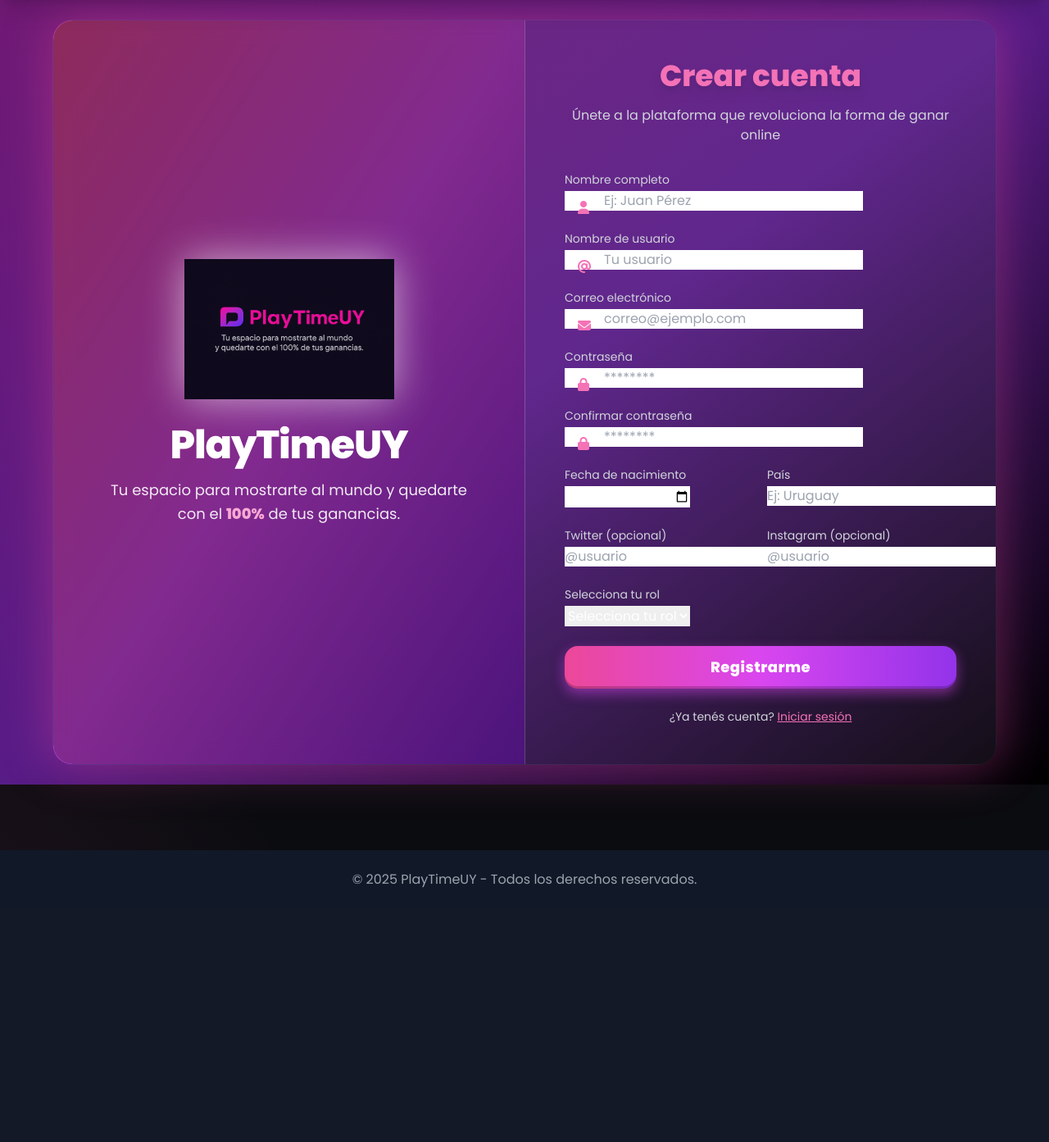
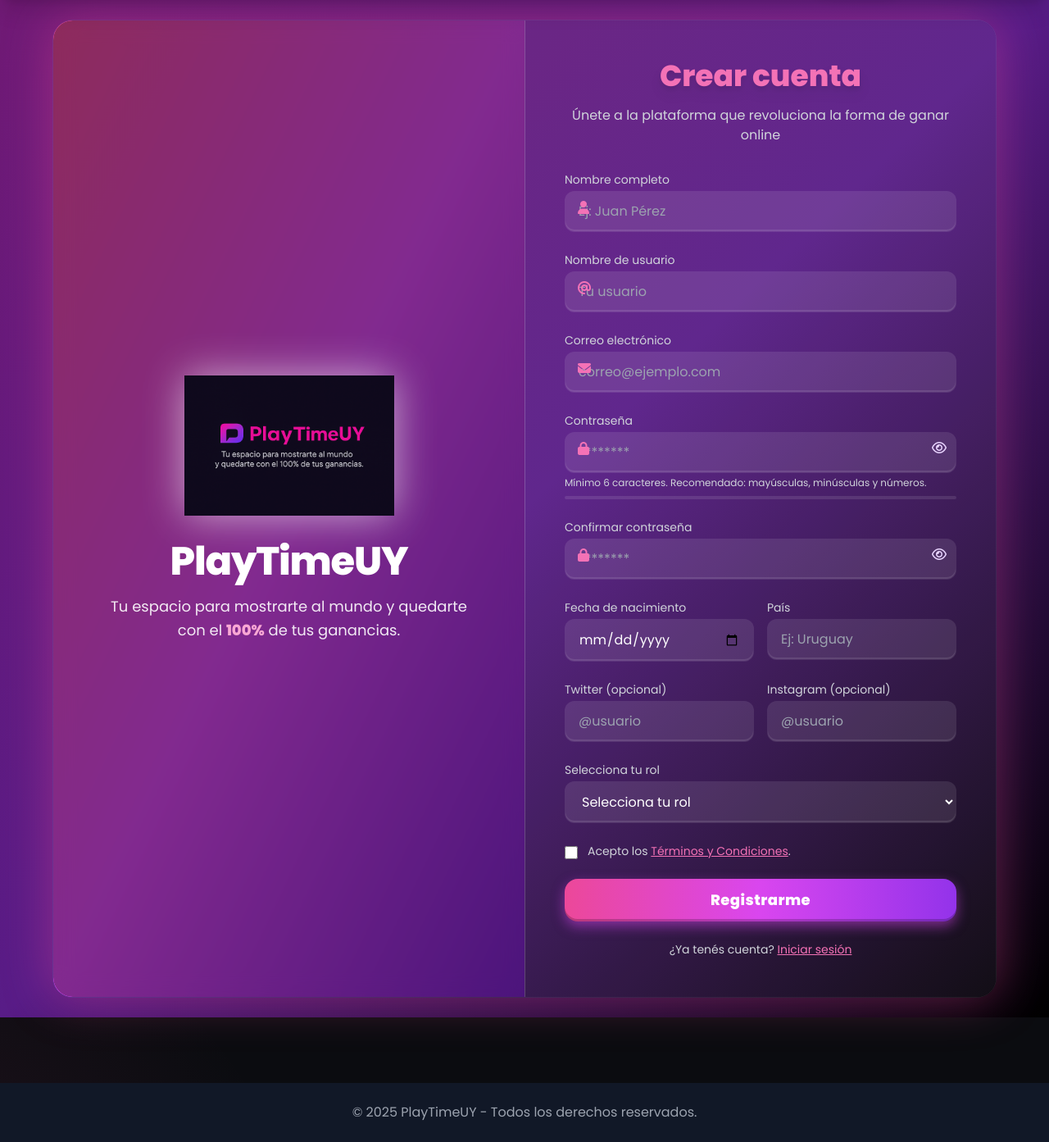
Before and after one commit to playtimegaby23-dev/playtimeuy, a Flask app: page /register in a window 1280 px wide. Shown: the part 57-1450 px from the top of the page at 82% size. Before the commit the page ends 1140 px from the top, so only its background shows below. Run offline with Flask 3, Linux system fonts and the light colour scheme; some libraries are stand-ins or nearby versions.

Commit message:
Actualización completa del proyecto

```diff
--- a/app/main/routes.py
+++ b/app/main/routes.py
@@ -1,12 +1,17 @@
+"""
+Rutas principales de la aplicación con autenticación:
+- Firebase Admin + Pyrebase (Auth & Firestore)
+- Fallback local con JSON
+- Login/email-password y Google Sign-In
+- Dashboard y perfil de usuario
+"""
+
 import os
 import json
 import uuid
 from pathlib import Path
 from functools import wraps
-from flask import (
-    Blueprint, render_template, request, redirect,
-    url_for, flash, session
-)
+from flask import Blueprint, render_template, request, redirect, url_for, flash, session
 from werkzeug.security import generate_password_hash, check_password_hash
 from dotenv import load_dotenv
 
@@ -14,11 +19,12 @@
 
 main = Blueprint("main", __name__)
 
+# ------------------- DIRECTORIOS -------------------
 BASE_DIR = Path(__file__).resolve().parent.parent
 DATA_DIR = BASE_DIR / "data"
 DATA_DIR.mkdir(exist_ok=True)
 
-# --- Firebase Admin y Firestore ---
+# ------------------- FIREBASE ADMIN & FIRESTORE -------------------
 FIREBASE_ADMIN_AVAILABLE = False
 USE_FIRESTORE = False
 db = None
@@ -40,7 +46,7 @@
 except Exception as e:
     print("[Firebase Admin] No disponible o error en inicialización:", e)
 
-# --- Pyrebase para autenticación ---
+# ------------------- PYREBASE (Autenticación) -------------------
 AUTH_AVAILABLE = False
 firebase_auth = None
 
@@ -64,7 +70,7 @@
 except Exception as e:
     print("[Pyrebase] No disponible:", e)
 
-# --- Manejo local de usuarios (fallback) ---
+# ------------------- FALBACK LOCAL -------------------
 USERS_FILE = DATA_DIR / "users.json"
 if not USERS_FILE.exists():
     USERS_FILE.write_text(json.dumps({}))
@@ -105,7 +111,7 @@
         raise ValueError("Contraseña incorrecta (local).")
     return user
 
-# --- Decoradores ---
+# ------------------- DECORADORES -------------------
 def login_required(f):
     @wraps(f)
     def decorated(*args, **kwargs):
@@ -161,11 +167,12 @@
         "is_admin": session.get('is_admin', False)
     }
 
-# --- Rutas ---
+# ------------------- RUTAS -------------------
 @main.route("/")
 def index():
     return render_template("index.html", user=get_current_user())
 
+# ---------- Registro ----------
 @main.route("/register", methods=["GET", "POST"])
 def register():
     if 'user' in session:
@@ -188,29 +195,30 @@
             flash("La contraseña debe tener al menos 6 caracteres.", "danger")
             return redirect(url_for("main.register"))
 
-        # Intentar registrar en Firebase remoto
+        # Registro remoto Firebase
         if AUTH_AVAILABLE and firebase_auth:
             try:
                 user = firebase_auth.create_user_with_email_and_password(email, password)
-                local_id = user.get('localId')
-                if not local_id:
-                    # Intentar obtener UID de user['localId'] o fallback
-                    local_id = user.get('localId', str(uuid.uuid4()))
+                login_user = firebase_auth.sign_in_with_email_and_password(email, password)
+                firebase_auth.send_email_verification(login_user['idToken'])
+
+                local_id = user.get('localId', str(uuid.uuid4()))
                 if USE_FIRESTORE and db:
                     db.collection("usuarios").document(local_id).set({
                         "full_name": full_name,
                         "username": username,
                         "email": email,
                         "role": "buyer",
-                        "is_admin": False
+                        "is_admin": False,
+                        "verified": False
                     })
-                flash("Registro exitoso. Verifica tu correo si es necesario.", "success")
+                flash("Registro exitoso. Revisa tu correo y verifica tu cuenta antes de iniciar sesión.", "success")
                 return redirect(url_for("main.login"))
             except Exception as e:
                 print("[Firebase Register] Error:", e)
                 flash(f"No se pudo registrar en remoto: {e}", "warning")
 
-        # Registro local fallback
+        # Fallback local
         try:
             create_local_user(email, password, username, full_name)
             flash("Registro local exitoso.", "success")
@@ -220,6 +228,7 @@
 
     return render_template("register.html")
 
+# ---------- Login ----------
 @main.route("/login", methods=["GET", "POST"])
 def login():
     if 'user' in session:
@@ -233,10 +242,17 @@
             flash("Email y contraseña son requeridos.", "danger")
             return redirect(url_for("main.login"))
 
-        # Intentar login remoto con Pyrebase
+        # Login remoto Firebase
         if AUTH_AVAILABLE and firebase_auth:
             try:
                 user = firebase_auth.sign_in_with_email_and_password(email, password)
+                info = firebase_auth.get_account_info(user["idToken"])
+                email_verified = info["users"][0]["emailVerified"]
+
+                if not email_verified:
+                    flash("Debes verificar tu correo antes de acceder.", "warning")
+                    return redirect(url_for("main.login"))
+
                 session['user'] = user.get('localId')
                 session['email'] = email
                 flash("Bienvenido/a (remoto).", "success")
@@ -248,6 +264,9 @@
         # Login local fallback
         try:
             user = authenticate_local_user(email, password)
+            if not user.get("emailVerified", False):
+                flash("Debes verificar tu correo antes de acceder. (local)", "warning")
+                return redirect(url_for("main.login"))
             session['user'] = user["localId"]
             session['email'] = user["email"]
             flash("Bienvenido/a (local).", "success")
@@ -258,9 +277,9 @@
 
     return render_template("login.html")
 
+# ---------- Google Login ----------
 @main.route("/login/google", methods=["POST"])
 def login_google():
-    from flask import request
     id_token = request.json.get("idToken")
     if not id_token:
         return {"error": "No token provided"}, 400
@@ -279,24 +298,28 @@
         flash("Error autenticando con Google.", "danger")
         return redirect(url_for("main.login"))
 
+# ---------- Dashboard ----------
 @main.route("/dashboard")
 @login_required
 @load_user_data
 def dashboard():
     return render_template("dashboard.html", user=get_current_user())
 
+# ---------- Profile ----------
 @main.route("/profile")
 @login_required
 @load_user_data
 def profile():
     return render_template("profile.html", user=get_current_user())
 
+# ---------- Logout ----------
 @main.route("/logout")
 def logout():
     session.clear()
     flash("Has cerrado sesión.", "success")
     return redirect(url_for("main.login"))
 
+# ------------------- ERRORES -------------------
 @main.errorhandler(404)
 def page_not_found(e):
     return render_template("404.html"), 404
--- a/app/templates/register.html
+++ b/app/templates/register.html
@@ -7,32 +7,34 @@
   <div class="flex flex-col lg:flex-row w-full max-w-6xl rounded-3xl overflow-hidden border border-white/10 shadow-[0_0_60px_rgba(236,72,153,0.4)] animate-fadeIn">
 
     <!-- Panel Izquierdo -->
-    <div class="hidden lg:flex lg:w-1/2 bg-gradient-to-br from-pink-500 via-fuchsia-500 to-purple-700 items-center justify-center relative">
+    <aside class="hidden lg:flex lg:w-1/2 bg-gradient-to-br from-pink-500 via-fuchsia-500 to-purple-700 items-center justify-center relative">
       <div class="absolute inset-0 bg-black/40 backdrop-blur-md rounded-l-3xl"></div>
       <div class="z-10 text-center p-8">
-        <img src="{{ url_for('static', filename='img/Registro.png') }}" class="w-64 mx-auto mb-8 drop-shadow-[0_0_25px_rgba(255,255,255,0.6)]">
+        <img src="{{ url_for('static', filename='img/Registro.png') }}" alt="Registro PlayTimeUY" class="w-64 mx-auto mb-8 drop-shadow-[0_0_25px_rgba(255,255,255,0.6)]">
         <h1 class="text-5xl font-extrabold text-white tracking-tight">PlayTimeUY</h1>
         <p class="text-lg text-white/90 mt-4 max-w-md mx-auto leading-relaxed">
           Tu espacio para mostrarte al mundo y quedarte con el <span class="font-bold text-pink-300">100%</span> de tus ganancias.
         </p>
       </div>
-    </div>
+    </aside>
 
     <!-- Formulario -->
-    <div class="flex-1 bg-white/5 backdrop-blur-2xl border-l border-white/20 p-8 md:p-12 text-white">
+    <section class="flex-1 bg-white/5 backdrop-blur-2xl border-l border-white/20 p-8 md:p-12 text-white">
       <h2 class="text-4xl font-extrabold text-center text-pink-400 mb-4 drop-shadow-lg">Crear cuenta</h2>
       <p class="text-center text-gray-300 mb-8">Únete a la plataforma que revoluciona la forma de ganar online</p>
 
+      <!-- Flash messages -->
       {% with messages = get_flashed_messages(with_categories=true) %}
         {% if messages %}
-          <div class="space-y-3" role="alert">
+          <div class="space-y-3" role="alert" aria-live="polite">
             {% for category, message in messages %}
-              <div class="px-4 py-3 rounded-lg text-sm font-medium
-                {% if category == 'danger' %}
-                  bg-red-600/80 text-red-100
-                {% else %}
-                  bg-green-600/80 text-green-100
-                {% endif %} animate-slideIn">
+              {% set styles = {
+                'danger': 'bg-red-600/80 text-red-100',
+                'warning': 'bg-yellow-600/80 text-yellow-100',
+                'success': 'bg-green-600/80 text-green-100',
+                'info': 'bg-blue-600/80 text-blue-100'
+              } %}
+              <div class="px-4 py-3 rounded-lg text-sm font-medium {{ styles.get(category, 'bg-blue-600/80 text-blue-100') }} animate-slideIn">
                 {{ message }}
               </div>
             {% endfor %}
@@ -40,81 +42,98 @@
         {% endif %}
       {% endwith %}
 
-      <form method="POST" class="space-y-6" id="registroForm" novalidate>
+      <form id="registroForm" method="POST" action="{{ url_for('main.register') }}" class="space-y-6" novalidate>
+        <!-- Honeypot -->
+        <input type="text" name="website" id="website" class="hidden" tabindex="-1" autocomplete="off" aria-hidden="true">
 
         <!-- Nombre completo -->
-        <div class="relative group animate-fadeUp" style="animation-delay:0.1s">
-          <label class="block text-sm text-gray-300 mb-1">Nombre completo</label>
+        <div>
+          <label for="full_name" class="block text-sm text-gray-300 mb-1">Nombre completo</label>
           <div class="relative">
-            <i class="fas fa-user absolute top-3 left-4 text-pink-400 group-focus-within:text-white transition"></i>
-            <input type="text" name="full_name" placeholder="Ej: Juan Pérez" required class="input-modern pl-12">
+            <i class="fas fa-user absolute top-3 left-4 text-pink-400"></i>
+            <input id="full_name" type="text" name="full_name" placeholder="Ej: Juan Pérez" required
+                   class="input-modern pl-12" maxlength="80" autocomplete="name">
           </div>
         </div>
 
         <!-- Usuario -->
-        <div class="relative group animate-fadeUp" style="animation-delay:0.2s">
-          <label class="block text-sm text-gray-300 mb-1">Nombre de usuario</label>
+        <div>
+          <label for="username" class="block text-sm text-gray-300 mb-1">Nombre de usuario</label>
           <div class="relative">
-            <i class="fas fa-at absolute top-3 left-4 text-pink-400 group-focus-within:text-white transition"></i>
-            <input type="text" name="username" placeholder="Tu usuario" required class="input-modern pl-12">
+            <i class="fas fa-at absolute top-3 left-4 text-pink-400"></i>
+            <input id="username" type="text" name="username" placeholder="Tu usuario" required
+                   class="input-modern pl-12" pattern="^[a-zA-Z0-9_\.]{3,20}$"
+                   title="3-20 caracteres: letras, números, _ o ." autocomplete="username">
           </div>
         </div>
 
         <!-- Email -->
-        <div class="relative group animate-fadeUp" style="animation-delay:0.3s">
-          <label class="block text-sm text-gray-300 mb-1">Correo electrónico</label>
+        <div>
+          <label for="email" class="block text-sm text-gray-300 mb-1">Correo electrónico</label>
           <div class="relative">
-            <i class="fas fa-envelope absolute top-3 left-4 text-pink-400 group-focus-within:text-white transition"></i>
-            <input type="email" name="email" placeholder="correo@ejemplo.com" required class="input-modern pl-12">
+            <i class="fas fa-envelope absolute top-3 left-4 text-pink-400"></i>
+            <input id="email" type="email" name="email" placeholder="correo@ejemplo.com" required
+                   class="input-modern pl-12" maxlength="120" autocomplete="email">
           </div>
         </div>
 
         <!-- Contraseña -->
-        <div class="relative group animate-fadeUp" style="animation-delay:0.4s">
-          <label class="block text-sm text-gray-300 mb-1">Contraseña</label>
+        <div>
+          <label for="password" class="block text-sm text-gray-300 mb-1">Contraseña</label>
           <div class="relative">
-            <i class="fas fa-lock absolute top-3 left-4 text-pink-400 group-focus-within:text-white transition"></i>
-            <input type="password" name="password" placeholder="********" required class="input-modern pl-12">
+            <i class="fas fa-lock absolute top-3 left-4 text-pink-400"></i>
+            <input id="password" type="password" name="password" placeholder="********" required
+                   class="input-modern pl-12 pr-12" minlength="6" autocomplete="new-password">
+            <button type="button" class="toggle-pass" data-target="password" aria-label="Mostrar u ocultar contraseña">
+              <i class="far fa-eye"></i>
+            </button>
           </div>
+          <p id="pwdHint" class="text-xs text-gray-300 mt-1">Mínimo 6 caracteres. Recomendado: mayúsculas, minúsculas y números.</p>
+          <div id="pwdMeter" class="h-1 w-full bg-white/10 rounded mt-2"><div class="h-1 w-0 bg-pink-500 rounded transition-all"></div></div>
         </div>
 
         <!-- Confirmar contraseña -->
-        <div class="relative group animate-fadeUp" style="animation-delay:0.5s">
-          <label class="block text-sm text-gray-300 mb-1">Confirmar contraseña</label>
+        <div>
+          <label for="confirm_password" class="block text-sm text-gray-300 mb-1">Confirmar contraseña</label>
           <div class="relative">
-            <i class="fas fa-lock absolute top-3 left-4 text-pink-400 group-focus-within:text-white transition"></i>
-            <input type="password" name="confirm_password" placeholder="********" required class="input-modern pl-12">
+            <i class="fas fa-lock absolute top-3 left-4 text-pink-400"></i>
+            <input id="confirm_password" type="password" name="confirm_password" placeholder="********" required
+                   class="input-modern pl-12 pr-12" minlength="6" autocomplete="new-password">
+            <button type="button" class="toggle-pass" data-target="confirm_password" aria-label="Mostrar u ocultar contraseña">
+              <i class="far fa-eye"></i>
+            </button>
           </div>
+          <p id="matchMsg" class="text-xs mt-1"></p>
         </div>
 
         <!-- Fecha y país -->
-        <div class="grid grid-cols-1 md:grid-cols-2 gap-4 animate-fadeUp" style="animation-delay:0.6s">
+        <div class="grid grid-cols-1 md:grid-cols-2 gap-4">
           <div>
-            <label class="block text-sm text-gray-300 mb-1">Fecha de nacimiento</label>
-            <input type="date" name="dob" required class="input-modern">
+            <label for="dob" class="block text-sm text-gray-300 mb-1">Fecha de nacimiento</label>
+            <input id="dob" type="date" name="dob" required class="input-modern" autocomplete="bday">
           </div>
           <div>
-            <label class="block text-sm text-gray-300 mb-1">País</label>
-            <input type="text" name="country" placeholder="Ej: Uruguay" required class="input-modern">
+            <label for="country" class="block text-sm text-gray-300 mb-1">País</label>
+            <input id="country" type="text" name="country" placeholder="Ej: Uruguay" required class="input-modern" maxlength="56" autocomplete="country-name">
           </div>
         </div>
 
         <!-- Redes -->
-        <div class="grid grid-cols-1 md:grid-cols-2 gap-4 animate-fadeUp" style="animation-delay:0.7s">
+        <div class="grid grid-cols-1 md:grid-cols-2 gap-4">
           <div>
-            <label class="block text-sm text-gray-300 mb-1">Twitter (opcional)</label>
-            <input type="text" name="twitter" placeholder="@usuario" class="input-modern">
+            <label for="twitter" class="block text-sm text-gray-300 mb-1">Twitter (opcional)</label>
+            <input id="twitter" type="text" name="twitter" placeholder="@usuario" class="input-modern" maxlength="40" autocomplete="off">
           </div>
           <div>
-            <label class="block text-sm text-gray-300 mb-1">Instagram (opcional)</label>
-            <input type="text" name="instagram" placeholder="@usuario" class="input-modern">
+            <label for="instagram" class="block text-sm text-gray-300 mb-1">Instagram (opcional)</label>
+            <input id="instagram" type="text" name="instagram" placeholder="@usuario" class="input-modern" maxlength="40" autocomplete="off">
           </div>
         </div>
 
         <!-- Rol -->
-        <div class="animate-fadeUp" style="animation-delay:0.8s">
-          <label class="block text-sm text-gray-300 mb-1">Selecciona tu rol</label>
-          <select name="role" required class="input-modern">
+        <div>
+          <label for="role" class="block text-sm text-gray-300 mb-1">Selecciona tu rol</label>
+          <select id="role" name="role" required class="input-modern">
             <option value="" disabled selected>Selecciona tu rol</option>
             <option value="creator">Creador/a</option>
             <option value="buyer">Comprador/a</option>
@@ -122,10 +141,17 @@
           </select>
         </div>
 
+        <!-- Términos -->
+        <div class="flex items-start gap-3 text-sm text-gray-300">
+          <input id="terms" type="checkbox" class="mt-1 h-4 w-4 rounded border-white/30 bg-white/10" required>
+          <label for="terms">Acepto los <a href="{{ url_for('main.index') }}#terminos" class="underline text-pink-400 hover:text-white">Términos y Condiciones</a>.</label>
+        </div>
+
         <!-- Botón -->
-        <div class="animate-fadeUp" style="animation-delay:0.9s">
-          <button type="submit" class="btn-3d w-full py-3 text-lg font-bold rounded-2xl tracking-wide">
-            Registrarme
+        <div>
+          <button id="submitBtn" type="submit" class="btn-3d w-full py-3 text-lg font-bold rounded-2xl tracking-wide flex items-center justify-center gap-2">
+            <span>Registrarme</span>
+            <span id="btnSpinner" class="hidden h-5 w-5 border-2 border-white/60 border-t-transparent rounded-full animate-spin"></span>
           </button>
         </div>
       </form>
@@ -134,37 +160,36 @@
         ¿Ya tenés cuenta?
         <a href="{{ url_for('main.login') }}" class="underline text-pink-400 hover:text-white transition">Iniciar sesión</a>
       </p>
-    </div>
+    </section>
   </div>
 </div>
 
 <style>
 /* Animaciones */
 @keyframes fadeIn {0% {opacity:0; transform:translateY(20px);} 100% {opacity:1; transform:translateY(0);}}
-@keyframes fadeUp {0% {opacity:0; transform:translateY(15px);} 100% {opacity:1; transform:translateY(0);}}
 @keyframes slideIn {0% {opacity:0; transform:translateX(-20px);} 100% {opacity:1; transform:translateX(0);}}
-
 .animate-fadeIn { animation: fadeIn .8s ease-out forwards; }
-.animate-fadeUp { animation: fadeUp .6s ease-out forwards; }
 .animate-slideIn { animation: slideIn .5s ease-out forwards; }
 
 /* Inputs modernos */
 .input-modern {
-  @apply w-full px-4 py-3 rounded-xl bg-white/10 border border-transparent
-         text-white placeholder-gray-400 focus:outline-none focus:ring-2
-         focus:ring-pink-500 transition duration-300 ease-in-out;
-  box-shadow: inset 0 -2px 0 rgba(255,255,255,0.1);
+  width:100%; padding:0.75rem 1rem;
+  border-radius:0.75rem; background:rgba(255,255,255,0.10);
+  border:1px solid transparent; color:#fff; caret-color:#fff;
+  transition:all .3s; box-shadow: inset 0 -2px 0 rgba(255,255,255,0.1);
 }
+.input-modern::placeholder{color:#9CA3AF;}
 .input-modern:focus {
-  background: rgba(255,255,255,0.08);
-  box-shadow: 0 0 15px rgba(236,72,153,0.6), inset 0 -2px 0 #ec4899;
+  outline:none; background:rgba(255,255,255,0.08);
+  box-shadow:0 0 15px rgba(236,72,153,0.6), inset 0 -2px 0 #ec4899;
+  border-color:#ec4899;
 }
 
 /* Botón 3D */
 .btn-3d {
   background: linear-gradient(90deg, #ec4899, #d946ef, #9333ea);
   box-shadow: 0 6px 15px rgba(217,70,239,0.5), inset 0 -3px 0 rgba(0,0,0,0.2);
-  transition: all 0.3s ease;
+  transition: transform .2s, box-shadow .2s, background .2s;
 }
 .btn-3d:hover {
   transform: translateY(-2px);
@@ -173,9 +198,81 @@
 }
 .btn-3d:active {
   transform: translateY(2px);
-  box-shadow: 0 3px 10px rgba(217,70,239,0.4) inset;
+  box-shadow: inset 0 3px 10px rgba(217,70,239,0.4);
+}
+
+/* Toggle password */
+.toggle-pass {
+  position:absolute; right:.75rem; top:.5rem;
+  background:transparent; border:0; color:#E9D5FF; cursor:pointer;
 }
 </style>
 
 <script src="https://kit.fontawesome.com/a076d05399.js" crossorigin="anonymous"></script>
+<script>
+document.addEventListener("DOMContentLoaded", ()=>{
+  const emailInput = document.getElementById('email');
+  const userInput  = document.getElementById('username');
+  const pwd = document.getElementById('password');
+  const pwd2 = document.getElementById('confirm_password');
+  const meter = document.querySelector('#pwdMeter > div');
+  const matchMsg = document.getElementById('matchMsg');
+  const form = document.getElementById('registroForm');
+  const btn = document.getElementById('submitBtn');
+  const spinner = document.getElementById('btnSpinner');
+
+  // Autofill username
+  emailInput.addEventListener('blur', () => {
+    if (!userInput.value && emailInput.value.includes('@')) {
+      userInput.value = emailInput.value.split('@')[0].replace(/[^a-zA-Z0-9_.]/g,'');
+    }
+  });
+
+  // Toggle password
+  document.querySelectorAll('.toggle-pass').forEach(btn=>{
+    btn.addEventListener('click', ()=>{
+      const target = document.getElementById(btn.dataset.target);
+      target.type = target.type === 'password' ? 'text' : 'password';
+      btn.innerHTML = target.type === 'password' ? '<i class="far fa-eye"></i>' : '<i class="far fa-eye-slash"></i>';
+    });
+  });
+
+  // Fuerza de contraseña
+  pwd.addEventListener('input', ()=>{
+    let score = 0, v = pwd.value;
+    if (v.length >= 6) score++;
+    if (/[A-Z]/.test(v)) score++;
+    if (/[a-z]/.test(v)) score++;
+    if (/[0-9]/.test(v)) score++;
+    if (/[^A-Za-z0-9]/.test(v)) score++;
+    meter.style.width = (score*20) + '%';
+  });
+
+  // Coincidencia
+  function checkMatch(){
+    if (!pwd.value || !pwd2.value) { matchMsg.textContent=''; return; }
+    if (pwd.value === pwd2.value){
+      matchMsg.textContent = 'Las contraseñas coinciden.';
+      matchMsg.className = 'text-xs mt-1 text-green-300';
+    } else {
+      matchMsg.textContent = 'Las contraseñas no coinciden.';
+      matchMsg.className = 'text-xs mt-1 text-red-300';
+    }
+  }
+  pwd.addEventListener('input', checkMatch);
+  pwd2.addEventListener('input', checkMatch);
+
+  // Submit seguro
+  form.addEventListener('submit', (e)=>{
+    if (document.getElementById('website').value) { e.preventDefault(); return; }
+    if (pwd.value !== pwd2.value){
+      e.preventDefault();
+      alert('Las contraseñas no coinciden.');
+      return;
+    }
+    btn.setAttribute('disabled', 'disabled');
+    spinner.classList.remove('hidden');
+  });
+});
+</script>
 {% endblock %}
```
Also changed, not shown: app/routes/routes.py (+179 -40 lines), app/static/js/registro.Js (+46 -26 lines), app/templates/login.html (+14 -4 lines), firebase-config.js (+25 -10 lines), firebase_config.py (+45 -17 lines).
